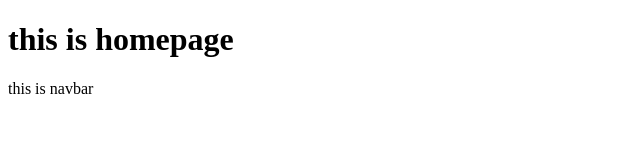
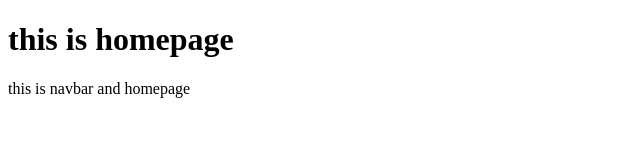
Before and after one commit to ashish1git/testing-2, a plain HTML site: page index.html in a window 1280 px wide. Shown: the whole page, without its empty margins (0-640 px from the left). Drawn offline with Linux system fonts and the light colour scheme.

Commit message:
added homepage messaage

```diff
--- a/index.html
+++ b/index.html
@@ -7,6 +7,6 @@
 </head>
 <body>
     <h1>this is homepage</h1>
-    <nav>this is navbar</nav>
+    <nav>this is navbar and homepage</nav>
 </body>
 </html>
```
